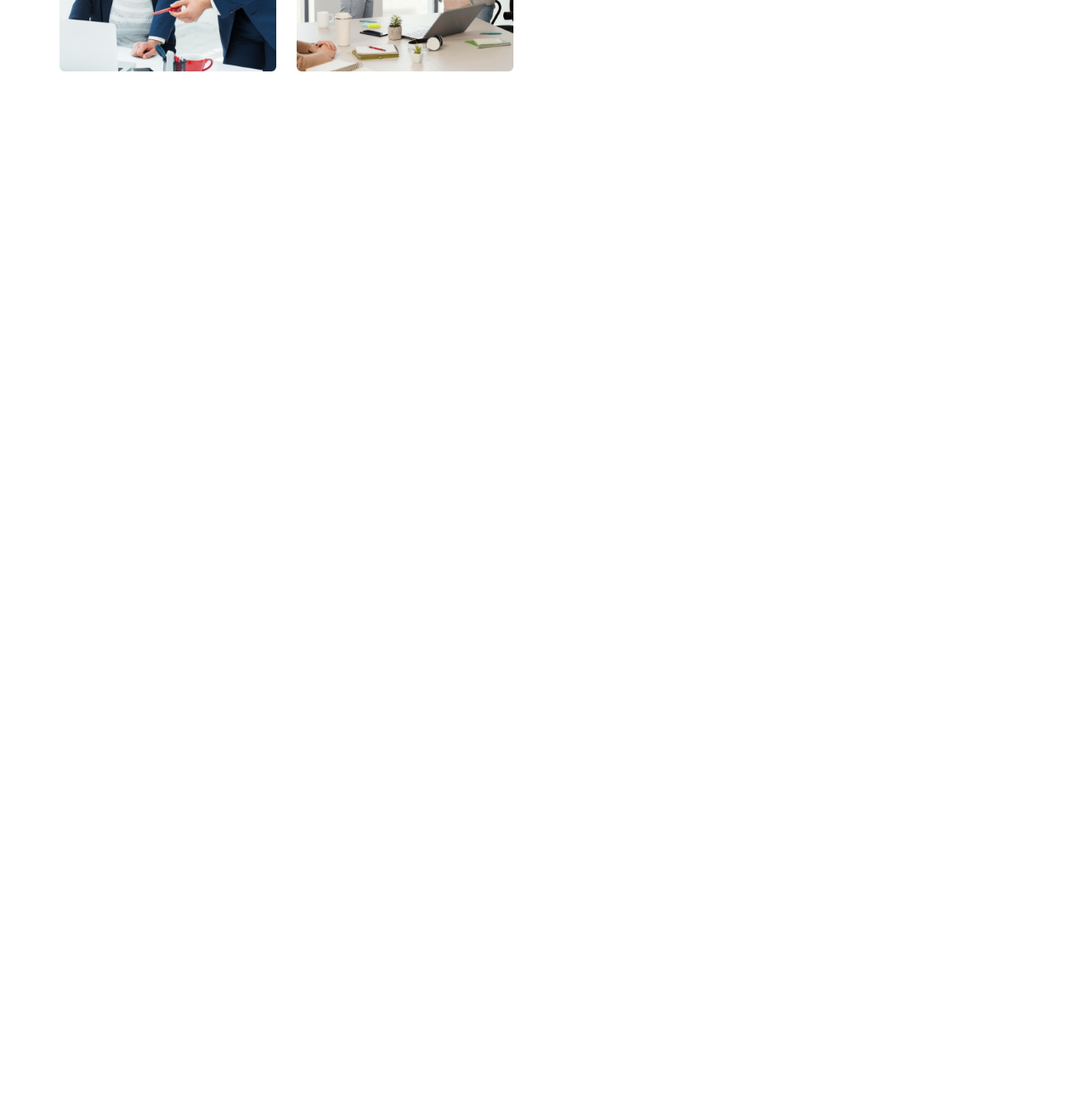
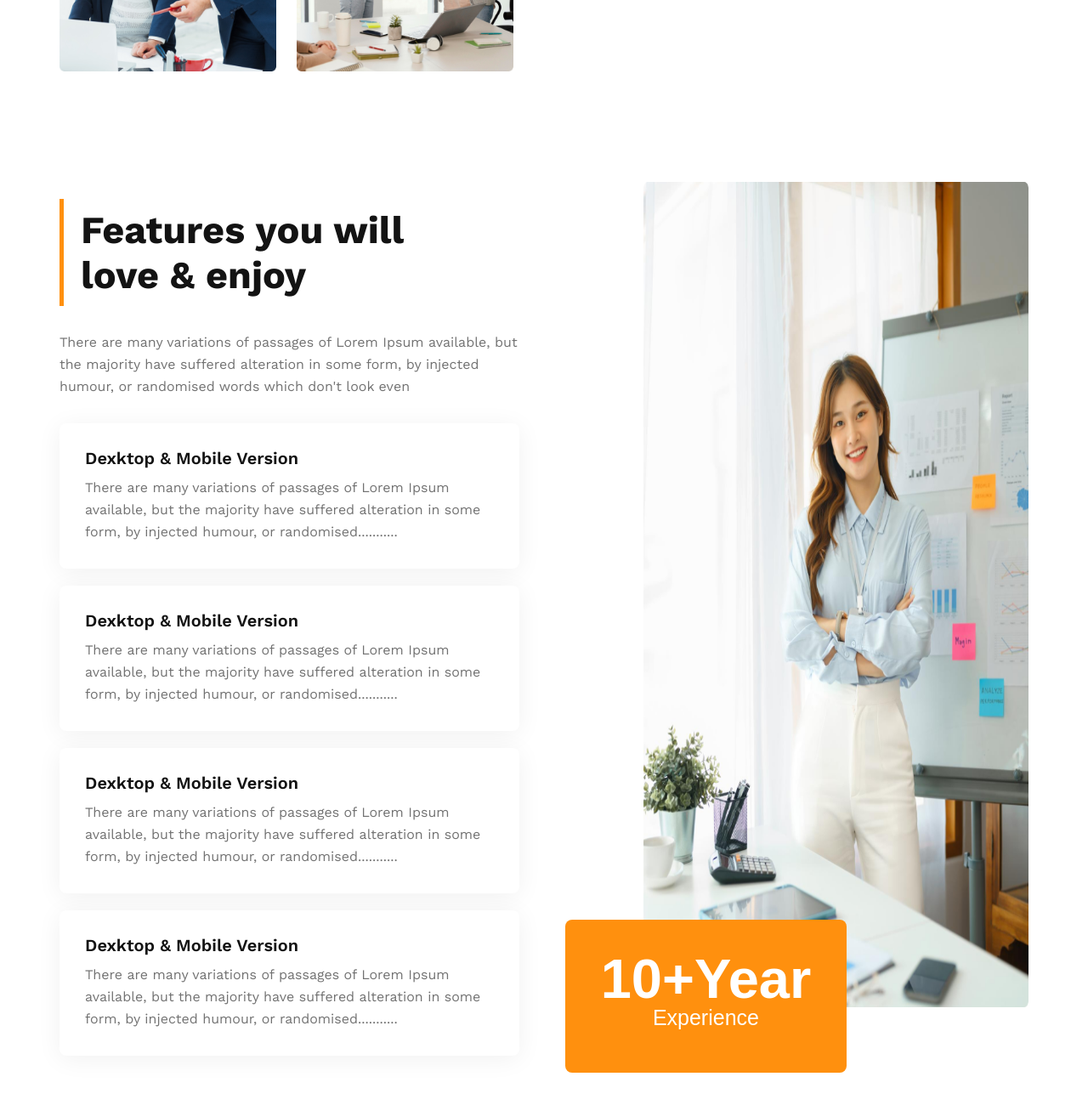
Before and after one commit to mehedi-00/assignment-02, a plain HTML site: page index.html in a window 1280 px wide. Shown: the part 1730-3030 px from the top of the page at 85% size. Before the commit the page ends 1818 px from the top, so only its background shows below. Drawn offline with nearby package versions, Linux system fonts and the light colour scheme.

Commit message:
features-love-enjoy part added

```diff
--- a/css/style.css
+++ b/css/style.css
@@ -133,9 +133,10 @@ section {
 /* main part styles starts */
 
 /* features-quick-list styles here */
-.features-quick-list{
+.features-quick-list {
     margin-top: 85px;
 }
+
 .features-quick-list>.row {
     gap: 72px;
 }
@@ -157,18 +158,107 @@ section {
     line-height: 53px;
     color: var(--dark);
 }
-.features-quick-info h2 .color-light-gray{
+
+.features-quick-info h2 .color-light-gray {
     color: var(--light-gray);
 }
-.features-quick-info h2 .color-yallow{
+
+.features-quick-info h2 .color-yallow {
     color: var(--yallow);
 }
-.features-quick-info p{
+
+.features-quick-info p {
     font-weight: 400;
-font-size: 16px;
-line-height: 26px;
-color: var(--light-gray);
-margin: 24px 0 32px 0;
+    font-size: 16px;
+    line-height: 26px;
+    color: var(--light-gray);
+    margin: 24px 0 32px 0;
+}
+
+/* features-love-enjoy styles here */
+.features-love-enjoy>.row {
+    gap: 54px;
+}
+
+.features-love-enjoy-details,
+.features-love-enjoy-thumbnail {
+    width: 50%;
+}
+
+.features-love-enjoy-details {
+    padding: 20px 0px 20px 0;
+}
+
+.features-love-enjoy-details h2 {
+    font-weight: 700;
+    font-size: 45px;
+    line-height: 53px;
+    color: var(--dark);
+    padding: 10px 50px 10px 20px;
+    border-left: 5px solid var(--yallow);
+}
+
+.features-love-enjoy-details>p {
+    font-size: 16px;
+    line-height: 26px;
+    color: var(--light-gray);
+    margin: 30px 0;
+}
+
+.features-love-enjoy-info {
+    display: flex;
+    flex-direction: column;
+    gap: 20px;
+}
+
+.features-love-enjoy-info-list {
+    padding: 30px 42px 30px 30px;
+    background-color: var(--white);
+    box-shadow: 0px 4px 30px rgba(0, 0, 0, 0.06);
+    border-radius: 8px;
+}
+
+.features-love-enjoy-info-list h3 {
+    font-weight: 600;
+    font-size: 20px;
+    line-height: 23px;
+    color: var(--dark);
+}
+
+.features-love-enjoy-info-list p {
+    font-size: 16px;
+    line-height: 26px;
+    color: var(--light-gray);
+    margin-top: 10px;
+}
+
+.features-love-enjoy-thumbnail {
+    padding-left: 92px;
+    padding-bottom: 77px;
+    position: relative;
+}
+
+.btn-features {
+    padding: 45px 42px;
+    background-color: var(--yallow);
+    border: none;
+    border-radius: 8px;
+    -webkit-border-radius: 8px;
+    color: var(--white);
+    font-weight: 700;
+    font-size: 65px;
+    line-height: 50px;
+    position: absolute;
+    left: 0;
+    bottom: 0;
+    cursor: pointer;
+}
+
+.btn-features span {
+    font-weight: 500;
+    font-size: 25px;
+    line-height: 40px;
+    display: block;
 }
 
 /* main part styles ends */
@@ -183,6 +273,10 @@ margin: 24px 0 32px 0;
     .btn-primary {
         padding: 16px 20px 17px 21px;
         font-size: 14px;
+    }
+
+    section {
+        margin-top: 50px;
     }
 
     /* header  */
@@ -224,31 +318,79 @@ margin: 24px 0 32px 0;
         font-size: 14px;
         margin: 16px 10px;
     }
+
     /* main */
     /* features-quick-list */
-    .features-quick-list{
+    .features-quick-list {
         padding: 0 15px;
     }
-    .features-quick-list > .row{
+
+    .features-quick-list>.row {
         flex-direction: column;
         gap: 30px;
     }
+
     .features-quick-gallery,
-    .features-quick-info{
+    .features-quick-info {
         width: 100%;
     }
-    .features-quick-gallery{
-        grid-template-columns: repeat(1,1fr);
+
+    .features-quick-gallery {
+        grid-template-columns: repeat(1, 1fr);
     }
-    .features-quick-info{
+
+    .features-quick-info {
         text-align: center;
     }
-    .features-quick-info h2{
+
+    .features-quick-info h2 {
         font-size: 30px;
         line-height: 45px;
     }
-    .features-quick-info p{
+
+    .features-quick-info p {
         margin: 17px 0;
         font-size: 14px;
     }
+
+    /* features-love-enjoy */
+    .features-love-enjoy {
+        padding: 0 20px;
+    }
+
+    .features-love-enjoy>.row {
+        flex-direction: column;
+        gap: 30px;
+    }
+
+    .features-love-enjoy-details,
+    .features-love-enjoy-thumbnail {
+        width: 100%;
+    }
+
+    .features-love-enjoy-details h2 {
+        font-size: 30px;
+        line-height: 40px;
+    }
+    .features-love-enjoy-details>p {
+        font-size: 14px;
+        line-height: 24px;
+        padding-left: 0 10px;
+    }
+    .features-love-enjoy-info-list p {
+        font-size: 14px;
+        line-height: 23px;
+    }
+    .features-love-enjoy-thumbnail {
+        padding-left: 60px;
+        padding-bottom: 50px;
+    }
+    .btn-features {
+        padding: 35px 25px;
+        font-size: 48px;
+    }
+    .btn-features span {
+        font-size: 20px;
+        line-height: 30px;
+    }
 }
--- a/index.html
+++ b/index.html
@@ -89,6 +89,61 @@
                     </div>
                 </div>
             </section>
+            <!-- features-love-enjoy part here -->
+            <section class="features-love-enjoy">
+                <div class="row">
+                   <div class="features-love-enjoy-details">
+                    <h2>
+                        Features you will love & enjoy
+                    </h2>
+                    <p>
+                        There are many variations of passages of Lorem Ipsum available, but the majority have suffered alteration in some form, by injected humour, or randomised words which don't look even
+                    </p>
+                    <div class="features-love-enjoy-info">
+                        <div class="features-love-enjoy-info-list">
+                          <h3>
+                            Dexktop & Mobile Version
+                          </h3>
+                          <p>
+                            There are many variations of passages of Lorem Ipsum available, but the majority have suffered alteration in some form, by injected humour, or randomised...........
+                          </p>
+                        </div>
+                        <div class="features-love-enjoy-info-list">
+                          <h3>
+                            Dexktop & Mobile Version
+                          </h3>
+                          <p>
+                            There are many variations of passages of Lorem Ipsum available, but the majority have suffered alteration in some form, by injected humour, or randomised...........
+                          </p>
+                        </div>
+                        <div class="features-love-enjoy-info-list">
+                          <h3>
+                            Dexktop & Mobile Version
+                          </h3>
+                          <p>
+                            There are many variations of passages of Lorem Ipsum available, but the majority have suffered alteration in some form, by injected humour, or randomised...........
+                          </p>
+                        </div>
+                        <div class="features-love-enjoy-info-list">
+                          <h3>
+                            Dexktop & Mobile Version
+                          </h3>
+                          <p>
+                            There are many variations of passages of Lorem Ipsum available, but the majority have suffered alteration in some form, by injected humour, or randomised...........
+                          </p>
+                        </div>
+                    </div>
+                   </div>
+                   <div class="features-love-enjoy-thumbnail">
+                    <img src="./images/architect.png" alt="">
+                    <button class="btn-features">
+                        10+Year
+                        <span>Experience</span>
+                    </button>
+                   </div>
+                </div>
+            </section>
+            <section></section>
         </div>
     </main>
     <!-- main ends -->
```
